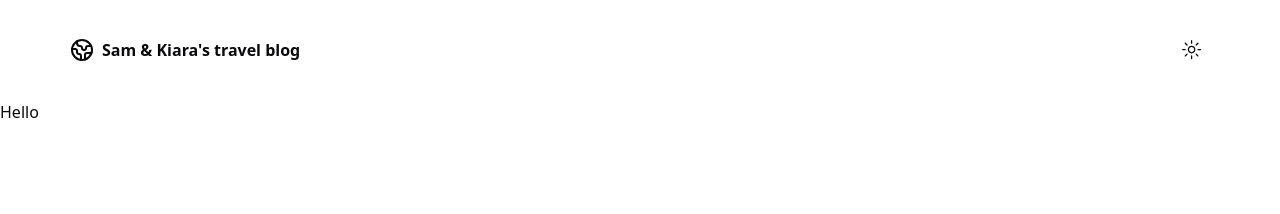
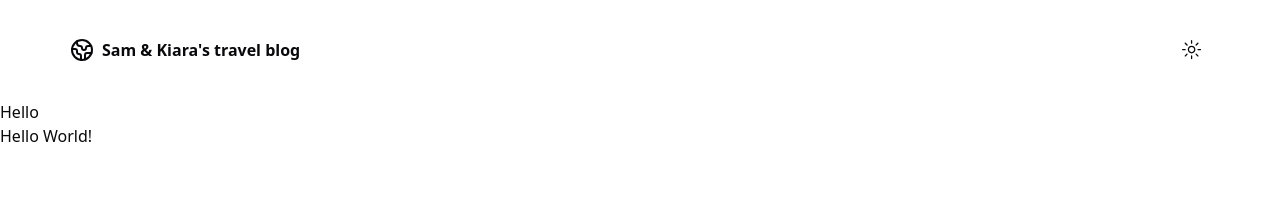
Before and after one commit to SamuelMidgley/kstravels, a React (Vite) app: page /admin in a window 1280 px wide. Shown: the top 214 px of the page. Built offline with nearby package versions, Linux system fonts and the light colour scheme; the HTML template or start-up script is replaced by a standard one.

Commit message:
Update lazy imports to reduce initial bundle size

```diff
--- a/src/components/admin/EditPost.tsx
+++ b/src/components/admin/EditPost.tsx
@@ -1,10 +1,14 @@
-// import { Tiptap } from "..";
+import React from "react";
+
+const Tiptap = React.lazy(() => import("./TipTap"));
 
 export function EditPost() {
   return (
     <div>
       <h1>Hello</h1>
-      {/* <Tiptap /> */}
+      <React.Suspense fallback={<>...</>}>
+        <Tiptap />
+      </React.Suspense>
     </div>
   );
 }
--- a/src/components/admin/TipTap.tsx
+++ b/src/components/admin/TipTap.tsx
@@ -1,18 +1,16 @@
-import { EditorProvider, FloatingMenu, BubbleMenu } from '@tiptap/react'
-import StarterKit from '@tiptap/starter-kit'
+import { EditorProvider, FloatingMenu, BubbleMenu } from "@tiptap/react";
+import StarterKit from "@tiptap/starter-kit";
 
 // define your extension array
-const extensions = [
-  StarterKit,
-]
+const extensions = [StarterKit];
 
-const content = '<p>Hello World!</p>'
+const content = "<p>Hello World!</p>";
 
-export function Tiptap() {
+export default function Tiptap() {
   return (
     <EditorProvider extensions={extensions} content={content}>
       <FloatingMenu>This is the floating menu</FloatingMenu>
       <BubbleMenu>This is the bubble menu</BubbleMenu>
     </EditorProvider>
-  )
+  );
 }
--- a/src/components/index.ts
+++ b/src/components/index.ts
@@ -2,7 +2,6 @@ export * from './Header'
 export * from './Home'
 export * from './ScrollTo'
 export * from './admin/EditPost'
-export * from './admin/TipTap'
 export * from './week/WeekOne'
 export * from './week/WeekTwo'
 export * from './week/WeekThree'
```
